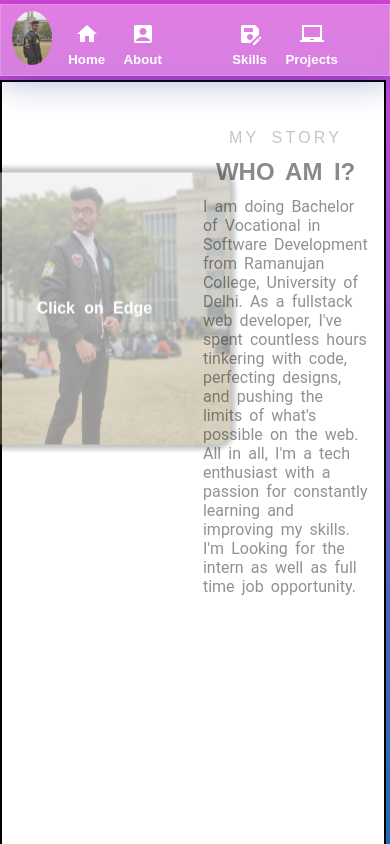
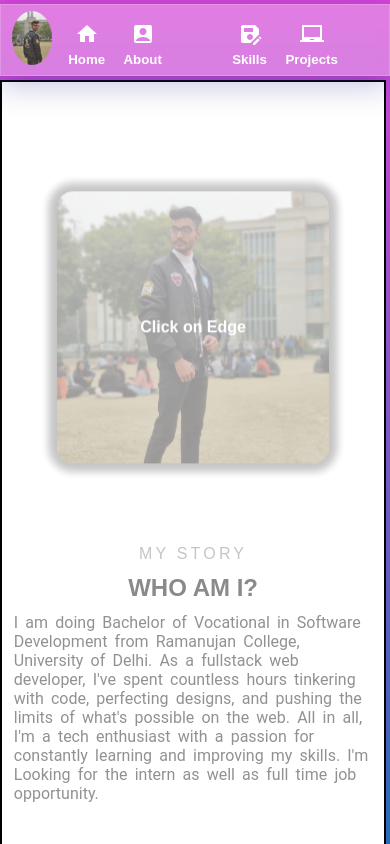
Before and after one commit to Sandeep-Khariwal/Portfolio, a React (Create React App) app: page /About in a window 390 px wide. Shown: the top 844 px of the page. Built offline with nearby package versions, Linux system fonts and the light colour scheme; a web font is replaced by a local one.

Commit message:
file changed

```diff
--- a/src/Components/About.jsx
+++ b/src/Components/About.jsx
@@ -6,7 +6,7 @@ import img2 from "../images/pic2.jpg"
 const About = () => {
 
   return (
-    <section>
+    <section className='aboutme' >
      <div className='about'>
      <motion.div className='pic1'
       initial={{y:"10%" , opacity:0}}
--- a/src/Components/MySkills.jsx
+++ b/src/Components/MySkills.jsx
@@ -16,7 +16,7 @@ import vsCode from "../images/vcode.png"
 
 const MySkills = () => {
   return (
-    <section>
+    <section className='skillsSection' >
       <motion.div className='skill-wrapper'
       initial={{y:"10%" , opacity:0}}
       whileInView={{y:"0%" , opacity:1}}
--- a/src/style/Projects.scss
+++ b/src/style/Projects.scss
@@ -3,6 +3,7 @@
     padding: 0;
     display: flex;
     flex-direction: column;
+    background-color: white;
     height: 100vh;
 
     h1{
--- a/src/style/about.scss
+++ b/src/style/about.scss
@@ -1,8 +1,8 @@
-section{
+.aboutme{
     padding: 0;
-        width: 98%;
+        width: 100%;
         height: 100vmin;
-        margin: 1rem ;
+        margin: 1rem 0.5rem 1rem 0 ;
         background-color: #fff;
         border: 2px solid black;
         border-radius: 1rem;
@@ -73,16 +73,20 @@ section{
 }
 
 @media screen and (max-width:1200px) {
-    section{
-        width: 93%;
+    .aboutme{
+        width: 98%;
+
         >.about{
-        display: contents;
+        // display: contents;
         flex-direction: column;
+        justify-content: center;
+        align-items: center;
         >.pic1{
             width: 100%;
             height: 50%;
+            justify-content: center;
             >img{
-            width: 15rem;
+            width: 18rem;
           }
         }
         >.story{
@@ -103,7 +107,7 @@ section{
 
             >.content{
             justify-content: center;
-            font-size: 1.2rem;
+            font-size: 1.1rem;
             padding: 0 0.5rem 0 0.5rem;
             }
         }
@@ -111,19 +115,21 @@ section{
    }
 }
 
-@media screen and (max-width:580px) {
-    section>.about{
+@media screen and (max-width:600px) {
+    .aboutme>.about{
 
         >.pic1{
-            height: 60%;
+            height: 55%;
+            margin: 0;
+            padding: 0;
             >img{
-            width: 13.5rem;
-            box-shadow:  0rem 0rem 0.3rem 0.3rem rgba(1,1,1,0.3);
+            width: 13rem;
+            // box-shadow:  0rem 0rem 0.3rem 0.3rem rgba(1,1,1,0.3);
             }
         }
         >.story{
             height: 45%;
-            justify-content: flex-end;
+            justify-content: flex-start;
             >.content{
             justify-content: end;
             font-size: 0.8rem;
@@ -133,16 +139,19 @@ section{
 }
 
 @media screen and (max-width:450px) {
-    section{
+    .aboutme{
 
         margin: 1rem 0 0 0;
         padding-top: 1rem;
         width: 98%;
-        height: 90vh;
+        height: 100vh;
         border-radius: 0rem;
         >.about{
+            height: 100%;
+        flex-direction: column;
         >.pic1{
         height: 50%;
+        justify-content: center;
         >img{
         width: 17rem;
         }
--- a/src/style/mySkills.scss
+++ b/src/style/mySkills.scss
@@ -1,14 +1,15 @@
-section{
-    width: 100%;
+.skillsSection{
+    width: 98%;
     height: 100vh;
     background-color: white;
-    margin: 1rem 0.5rem 0 0.5rem;
+    margin: 1rem;
     border: 2px solid black;
     border-radius: 1rem;
     word-spacing: 0.3rem;
 
 
     >.skill-wrapper{
+        width: 100%;
         padding: 0.3rem;
         display: flex;
         flex-direction: column;
@@ -24,13 +25,14 @@ section{
             >span{
                 color: grey;
                 align-self: center;
+                // justify-content: space-between;
                 font-size: 1.3rem;
                 margin: 0.5rem;
                 font-family: "Robo";
             }
             >.skills-logi{
                height: auto;
-               justify-content: center;
+               justify-content: space-between;
 
                >img{
                 width: 6.8rem;
@@ -70,6 +72,7 @@ section{
             display: flex;
             flex-wrap: wrap;
             align-content: center;
+            // justify-content: space-between;
             >span{
                 color: grey;
                 text-align: center;
@@ -90,7 +93,9 @@ section{
 }
 
 @media screen and (max-width:1024px) {
-    section>.skill-wrapper{
+    .skillsSection{
+        width: 95%;
+        >.skill-wrapper{
             >.skills>.skills-logi>img{
                 width: 4rem;
             }
@@ -102,111 +107,161 @@ section{
             }
         }
     }
+}
 
-@media screen and (max-width:770px) {
-    section>.skill-wrapper{
+@media screen and (max-width:800px) {
+    .skillsSection{
+        height: auto;
+        justify-content: center;
+        align-items: center;
+    >.skill-wrapper{
         // height: 80vmin;
+        flex-direction: row;//
+        justify-content: flex-start;
+        // align-items: center;
+        margin-top: 1rem; //
         >.skills{
+            height: 100%;//
+            width: 33%;//
+            flex-direction: column;//
+            justify-content: flex-start;//
+            align-items: center;//
             >span{
             font-size: 1rem;
             }
             >.skills-logi{
             >img{
             width: 3rem;
+            margin-top: 1.5rem; //
             }
           }
         }
         >.familiar-skills{
+            height: 100%;//
+            width: 33%;//
+            flex-direction: column;//
+            justify-content: flex-start;//
+            align-items: center;//
             >span{
             font-size: 1rem;
             }
             >.skills-logi{
             >img{
             width: 3rem;
+            margin-top: 1.5rem; //
             }
         }
         }
         >.tools{
+            height: 100%;//
+            width: 33%;//
+            flex-direction: column;//
+            justify-content: flex-start;//
+            align-items: center;//
             >span{
             font-size: 1rem;
             }
             >.skills-logi{
+                width: 70%;//
             >img{
             width: 3rem;
+            margin-top: 1.5rem; //
+            }
           }
         }
     }
 }
 }
 
-@media screen and (max-width:570px) {
-    section>.skill-wrapper{
-        flex-direction: row;
-        flex-direction: row;
+// @media screen and (max-width:570px) {
+//     .skillsSection>.skill-wrapper{
+//         flex-direction: row;
+//         flex-direction: row;
+//         height: 100%;
+//         >.skills{
+//             padding-top: 1rem 0 0 -4rem;
+//             flex-direction: column;
+//             width: 33%;
+//             align-items: center;
+//             justify-content: flex-start;
+//             >span{
+//             font-size: 0.7rem;
+//             height: fit-content;
+//             }
+//             >.skills-logi{
+//             justify-content: start;
+//             width: auto;
+//             margin: 0.9rem;
+//             >img{
+//             width: 3rem;
+//             }
+//           }
+//         }
+//         >.familiar-skills{
+//             flex-direction: column;
+//             height: auto;
+//             width: 33%;
+//             justify-content: start;
+//             align-items: center;
+//             >span{
+//             font-size: 0.7rem;
+//             height: fit-content;
+//             }
+//             >.skills-logi{
+//             width: auto;
+//             justify-content: start;
+//             margin: 1rem;
+//             >img{
+//             width: 3rem;
+//             }
+//           }
+//         }
+//         >.tools{
+//             flex-direction: column;
+//             height: auto;
+//             width: 33%;
+//             justify-content: start;
+//             align-items: center;
+//             >span{
+//             font-size: 0.7rem;
+//             height: fit-content;
+
+//             }
+//             >.skills-logi{
+//             width: auto;
+//             justify-content: center;
+//             margin: 1rem;
+//             >img{
+//             width: 3rem;
+//             }
+//           }
+//         }
+//     }
+// }
+
+@media screen and (max-width:450px) {
+    .skillsSection{
+        margin: 1rem 0 0 0;
+        padding: 0;
+        border-radius: 0;
+        height: 100vh;
+        width: 100%;
+        >.skill-wrapper{
+            // padding-top: 2rem;
+            // justify-content: center;
+            // align-items: center;
+            // padding: 0;
             height: 100%;
-        >.skills{
-            padding-top: 1rem 0 0 -4rem;
-            flex-direction: column;
-            width: 33%;
-            align-items: center;
-            justify-content: flex-start;
-            >span{
-            font-size: 0.7rem;
-            height: fit-content;
+            width: 100%;
+            >.skills>.skills-logi>img{
+                margin-top: 3rem;
             }
-            >.skills-logi{
-            justify-content: start;
-            width: auto;
-            margin: 0.9rem;
-            >img{
-            width: 3rem;
+            >.familiar-skills>.skills-logi>img{
+                margin-top: 3rem;
             }
-          }
-        }
-        >.familiar-skills{
-            flex-direction: column;
-            height: auto;
-            width: 33%;
-            justify-content: start;
-            align-items: center;
-            >span{
-            font-size: 0.7rem;
-            height: fit-content;
-            }
-            >.skills-logi{
-            width: auto;
-            justify-content: start;
-            margin: 1rem;
-            >img{
-            width: 3rem;
-            }
-          }
-        }
-        >.tools{
-            flex-direction: column;
-            height: auto;
-            width: 33%;
-            justify-content: start;
-            align-items: center;
-            >span{
-            font-size: 0.7rem;
-            height: fit-content;
-
-            }
-            >.skills-logi{
-            width: auto;
-            justify-content: center;
-            margin: 1rem;
-            >img{
-            width: 3rem;
+            >.tools>.skills-logi>img{
+                margin-top: 3rem;
             }
         }
     }
 }
-}
-
-@media screen and (max-width:450px) {
-    section>.skill-wrapper{
-        padding-top: 2rem;
-    }
-}
```
Lines whose indentation alone changed are shown as unchanged.
